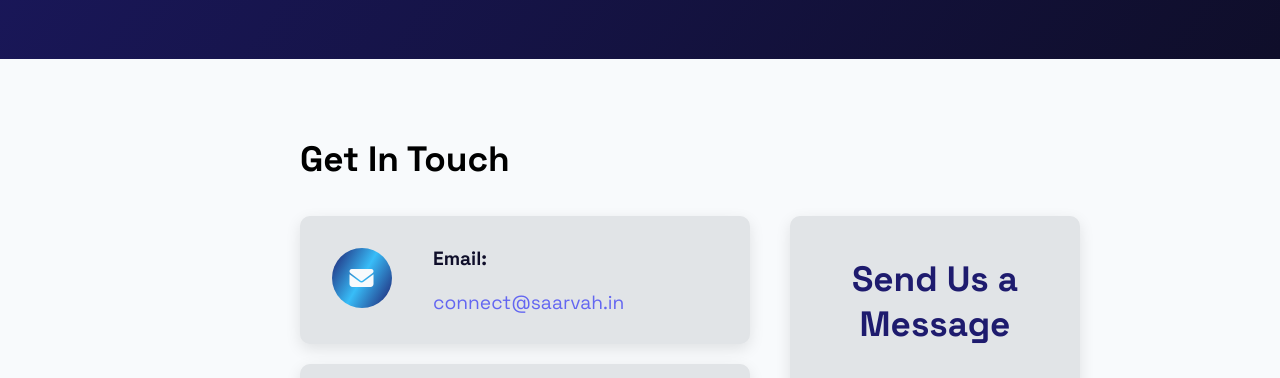
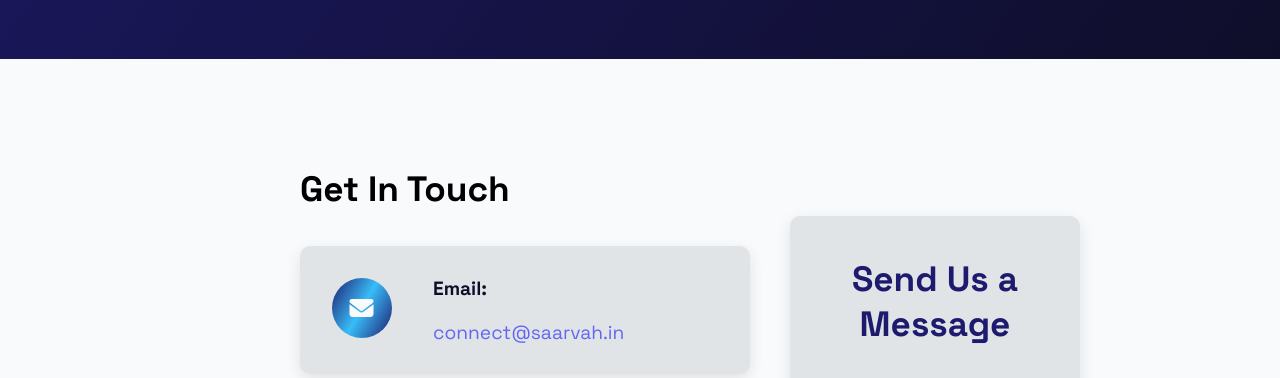
Before and after one commit to Nikki7150/saarvah-tech, a website: page index.html in a window 1280 px wide. Shown: the part 3200-3578 px from the top of the page. Drawn offline with Linux system fonts and the light colour scheme.

Commit message:
small change

```diff
--- a/style.css
+++ b/style.css
@@ -463,7 +463,7 @@
 
 .title {
     font-size: 2.2rem;
-    margin-top: 0;
+    margin-top: 30px;
 }
 
 .contact-icon {
```
